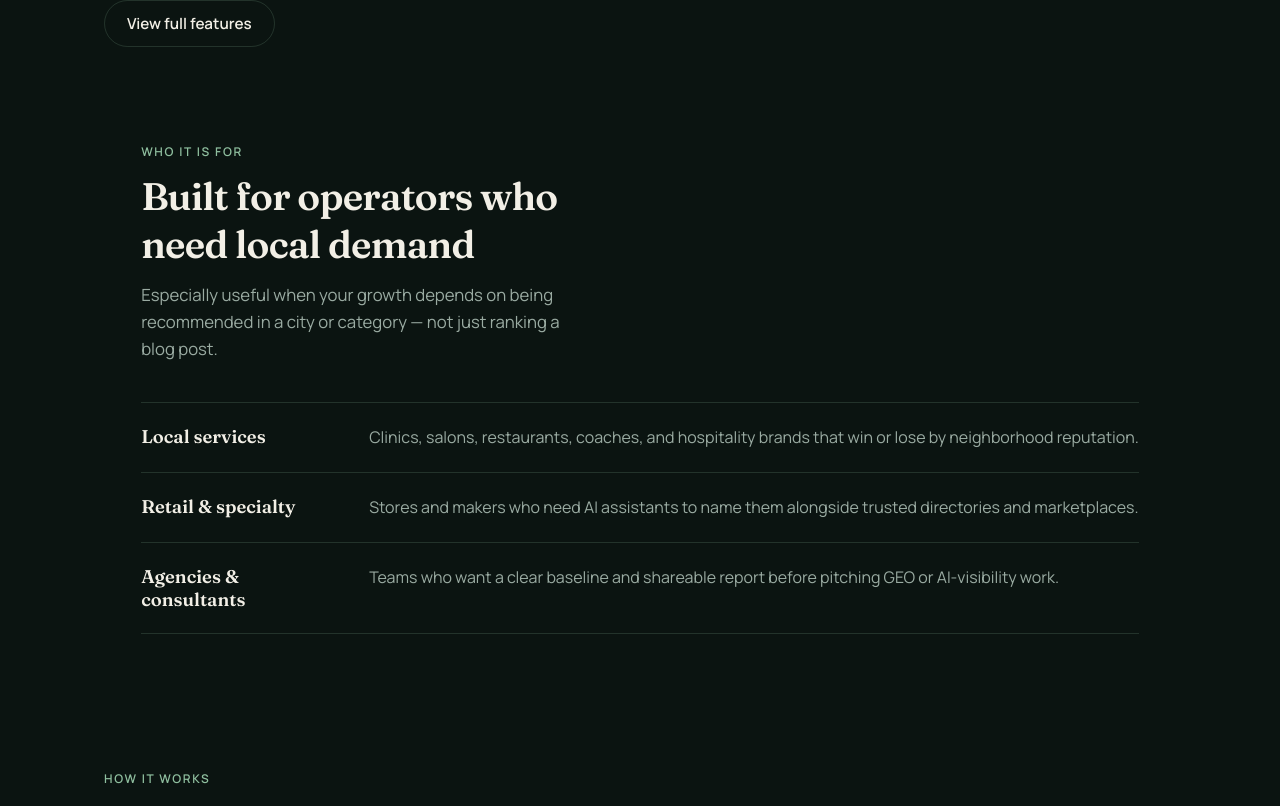
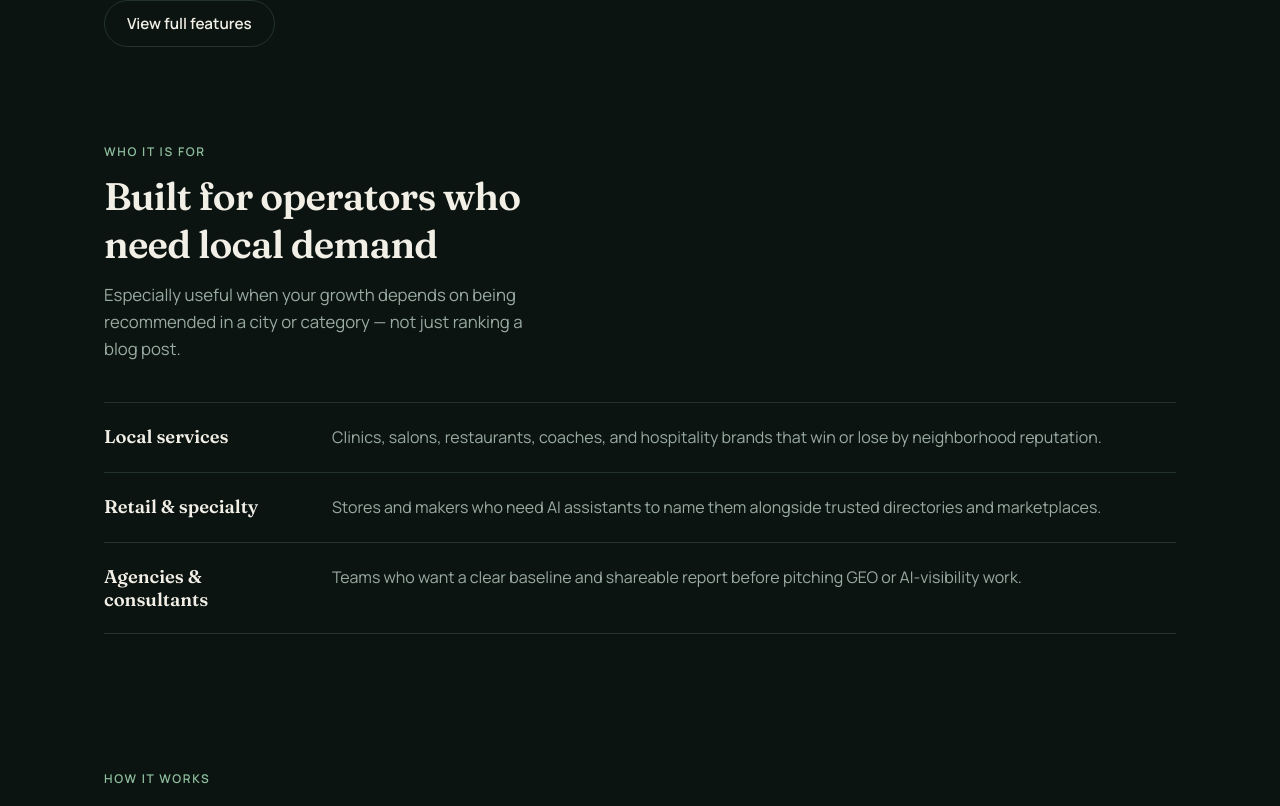
Before and after one commit to mhammad100/aeo-pcs, a Next.js app in the folder apps/web/: page / in a window 1280 px wide. Shown: the part 1826-2632 px from the top of the page. Built offline with nearby package versions, Linux system fonts and the light colour scheme.

Commit message:
design bug fixed

```diff
--- a/apps/web/src/app/globals.css
+++ b/apps/web/src/app/globals.css
@@ -85,6 +85,14 @@ a {
   overflow: visible;
   display: flex;
   flex-direction: column;
+  width: 100%;
+  max-width: 100%;
+}
+
+.ma-hero > * {
+  min-width: 0;
+  max-width: 100%;
+  box-sizing: border-box;
 }
 
 .ma-hero-viewport {
@@ -93,6 +101,7 @@ a {
   overflow: hidden;
   display: flex;
   flex-direction: column;
+  width: 100%;
 }
 
 .ma-hero-bg {
@@ -303,8 +312,10 @@ a {
 
 .ma-section {
   padding: 88px 24px;
+  width: 100%;
   max-width: 1120px;
   margin: 0 auto;
+  box-sizing: border-box;
 }
 
 .ma-section-label {
@@ -654,10 +665,11 @@ a {
 }
 
 .ma-faq {
-  display: grid;
-  gap: 0;
+  display: flex;
+  flex-direction: column;
+  align-items: stretch;
   width: 100%;
-  max-width: 640px;
+  max-width: 40rem;
   min-width: 0;
   box-sizing: border-box;
 }
@@ -666,15 +678,17 @@ a {
   border-bottom: 1px solid var(--ma-line);
   padding: 18px 0;
   width: 100%;
+  max-width: 100%;
   min-width: 0;
   box-sizing: border-box;
 }
 
 .ma-faq summary {
-  display: flex;
+  display: grid;
+  grid-template-columns: minmax(0, 1fr) auto;
   align-items: baseline;
-  justify-content: space-between;
-  gap: 16px;
+  column-gap: 16px;
+  width: 100%;
   cursor: pointer;
   font-family: var(--ma-font-display);
   font-size: 1.1rem;
@@ -687,7 +701,6 @@ a {
 
 .ma-faq summary::after {
   content: "+";
-  flex-shrink: 0;
   color: var(--ma-accent);
   font-weight: 600;
   line-height: 1;
@@ -702,7 +715,7 @@ a {
   color: var(--ma-muted);
   line-height: 1.6;
   max-width: 100%;
-  overflow-wrap: break-word;
+  overflow-wrap: anywhere;
 }
 
 .ma-deliverables {
```
